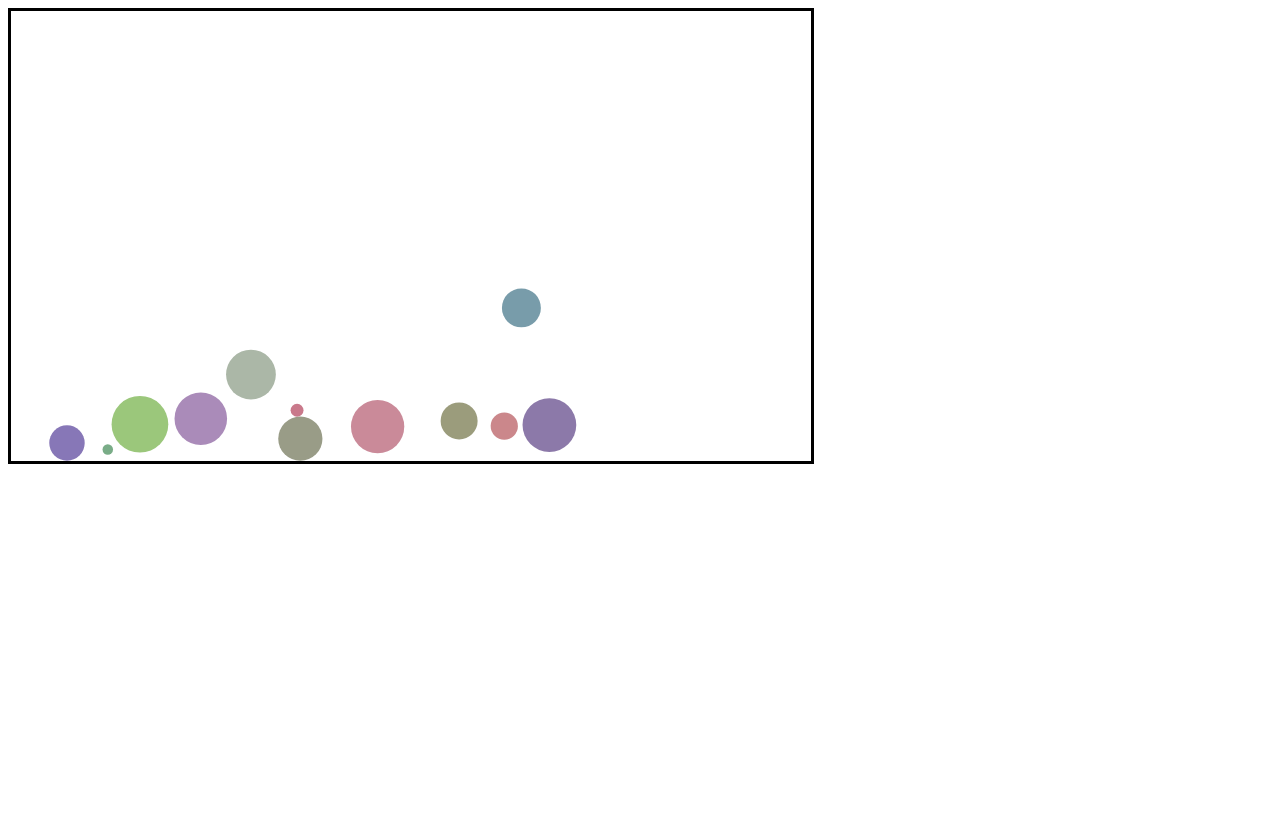
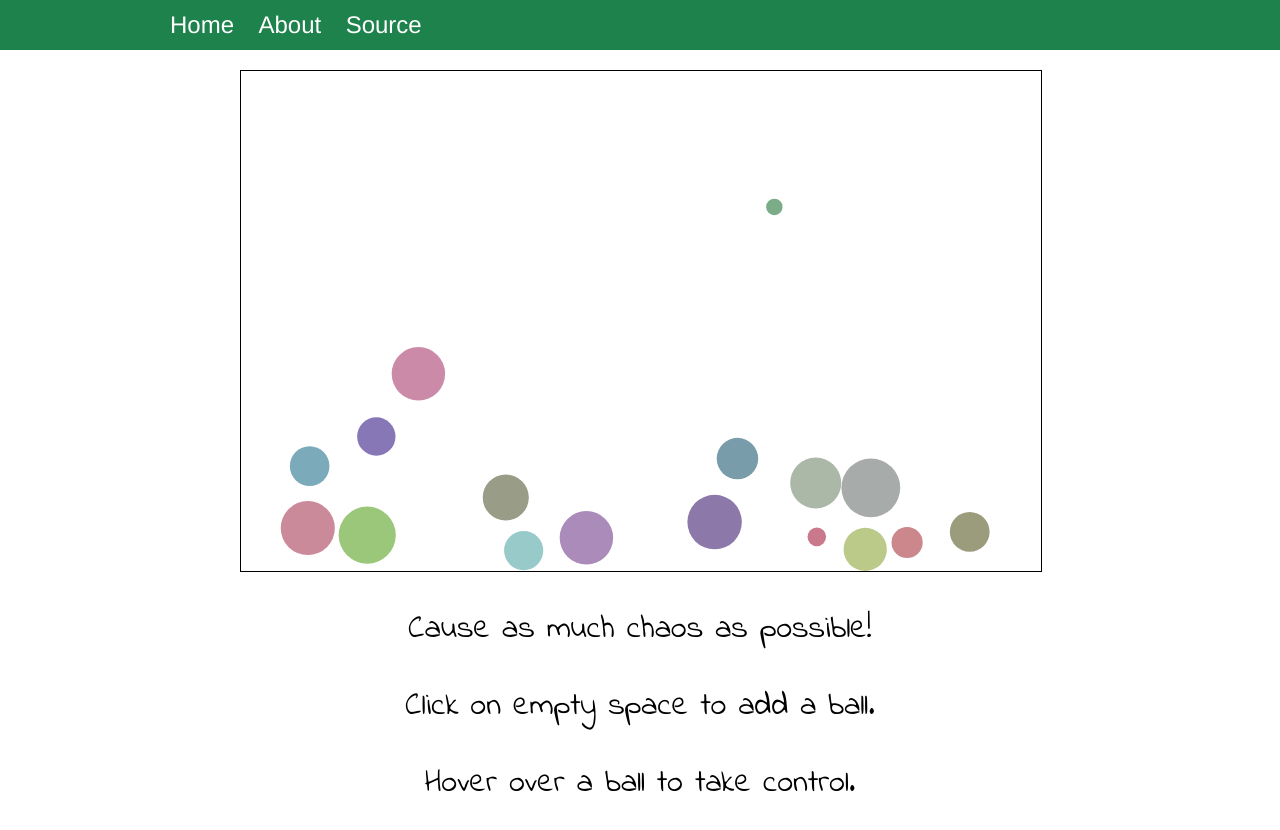
Before and after one commit to mdaugherty6/jphys, a website: page index.html in a window 1280 px wide. Before the commit the page ends 800 px from the top, so only its background shows below. Drawn offline with nearby package versions, Linux system fonts and the light colour scheme.

Commit message:
minor bugs

```diff
--- a/combinations.js
+++ /dev/null
@@ -1,31 +0,0 @@
-function k_combinations(set, k) {
-    var i, j, combs, head, tailcombs;
-
-    if (k > set.length || k <= 0) {
-        return [];
-    }
-
-    if (k == set.length) {
-        return [set];
-    }
-
-    if (k == 1) {
-        combs = [];
-        for (i = 0; i < set.length; i++) {
-            combs.push([set[i]]);
-        }
-        return combs;
-    }
-
-    // Assert {1 < k < set.length}
-
-    combs = [];
-    for (i = 0; i < set.length - k + 1; i++) {
-        head = set.slice(i, i+1);
-        tailcombs = k_combinations(set.slice(i + 1), k - 1);
-        for (j = 0; j < tailcombs.length; j++) {
-            combs.push(head.concat(tailcombs[j]));
-        }
-    }
-    return combs;
-}
--- a/index.html
+++ b/index.html
@@ -1,14 +1,39 @@
-<!DOCTYPE html>
+<!DOCTYPE HTML>
 <html>
-<head>
-	<title>
-		Canvas
-	</title>
-	<script src ="jquery.js"></script>
-	<script src = "jphys.js"></script>
-	<script src ="combinations.js"></script>
-</head>
+	<head>
+		<title>Test</title>
+		<script src = "jquery.js"></script>
+		<script src = "jphys.js"></script>
+		<link rel = "stylesheet" href="style.css">
+		<link rel="stylesheet" type="text/css" href="http://fonts.googleapis.com/css?family=Indie+Flower">
+	</head>
+
 	<body>
-		<canvas id ="canvas" style="border:solid"></canvas>
+	<nav class = "fixed-nav-bar">
+		<div class ="menu">
+			<ul class = "menu-items">
+				<li><a href="http://www.taylormath.com">Home</a></li>
+				<li><a href="#about">About</a></li>
+				<li><a href="https://github.com/mdaugherty6/jphys">Source</a></li>
+			</ul>
+		</div>
+	</nav>
+
+	<div class = "container">
+		<div class ="canvas">
+			<canvas id = "canvas"></canvas>
+		</div>
+
+		<div id = "about">
+			<p>Cause as much chaos as possible!</p>
+			<p>Click on empty space to add a ball.</p>
+			<p>Hover over a ball to take control.</p>
+
+		</div>
+	</div>
+
+
+	</div>
 	</body>
+
 </html>
--- a/jphys.js
+++ b/jphys.js
@@ -1,6 +1,6 @@
 $(document).ready(function() {
 	var W = 800,
-		H = 450
+		H = 500,
 		width = String(W)+"px",
 		height = String(H)+"px";
 
@@ -11,13 +11,13 @@ $(document).ready(function() {
 	var canvas = $("#canvas").get(0),
 	 	ctx = canvas.getContext('2d'),
 		t = 0,
-		frameinterval = 15,
-		num = 12,
-		gravity = .2,
-		bounce = -.8,
+		frameinterval = 10,
+		num = 17,
+		gravity = .1,
+		bounce = -.9,
 		floorfriction = .998,
 		// m_factor = 1.003,
-		radius_lower = 5,
+		radius_lower = 8,
 		radius_upper = 30,
 		radius_factor = radius_upper-radius_lower;
 		balls = null,
@@ -50,6 +50,7 @@ $(document).ready(function() {
 			// else mass = 2;
 			rad = radiustoMass();
 			balls.push(new Ball(canvas_x, canvas_y+Math.floor(rad['r']), rad['r'], 0,0,gravity, randomColor(),rad['m']));
+			return false;
 
 		}
 
@@ -71,7 +72,7 @@ $(document).ready(function() {
 						ball.vx = -v['x']*10;
 						ball.vy = -v['y']*10;
 						ball.g = 0;
-						if(!ball.hitTest(canvas_x,canvas_y)){
+						if(evt.type == 'mousemove'){
 						ball.g = gravity;
 						}
 						}
@@ -200,6 +201,7 @@ $(document).ready(function() {
 		for (var i =0; i <balls.length; i++){
 			ball = balls[i];
 			var ballbottom = ball.y + ball.radius,
+				balltop = ball.y - ball.radius,
 				ballleft = ball.x - ball.radius,
 				ballright = ball.x + ball.radius;
 
@@ -221,6 +223,11 @@ $(document).ready(function() {
 					ball.x = ball.radius;
 					ball.vx = -ball.vx;
 				}
+			}
+
+			else if (balltop < 0) {
+				ball.y = ball.radius;
+				ball.vy = -ball.vy;
 			}
 
 			else if (ballright > W) {
@@ -273,7 +280,7 @@ $(document).ready(function() {
 
 			var nv_norm = (v_norm*(m1-m2)+ov_norm*2*m2)/(ball.m+otherball.m),
 				nov_norm = (ov_norm*(m2-m1)+v_norm*2*m1)/(ball.m+otherball.m);
-				console.log(nv_norm, nov_norm);
+
 
 
 				if (distance < ballradius-1) {
@@ -317,13 +324,6 @@ $(document).ready(function() {
 			otherball.vy = new_oball_velocity_y;
 			}
 
-		if (Math.abs(dx) <1 && Math.abs(dy)<1) {
-			console.log('test')
-			// dx += 5;
-			// dy += 5;
-			}
-
-
 		}
 
 	function k_combinations(set, k) {
--- /dev/null
+++ b/style.css
@@ -0,0 +1,99 @@
+* {
+	margin: 0;
+	padding: 0;
+	border: 0;
+	}
+
+body {
+	background:#fff;
+	margin:0 0;
+	font-family:Helvetica;
+	size:2em;
+	}
+
+h1 {
+	margin: 0 0;
+	}
+
+p {
+	margin:0 0;
+	}
+ul {
+	list-style-type:disc;
+	}
+
+.fixed-nav-bar {
+  position: fixed;
+  top: 0;
+  left: 0;
+  z-index: 9999;
+  width: 100%;
+  height: 50px;
+  background-color: #1E824C;
+}
+
+.fixed-nav-bar li {
+	height:50px;
+	line-height:50px;
+	}
+
+.menu {
+	position:relative;
+	width: 100%;
+	max-width:960px;
+	margin:0 auto;
+}
+
+.menu a {
+	color:#ffffff;
+	font-family:Helvetica;
+	font-size:24px;
+	}
+
+.menu a:hover {
+	color:#efefef;
+	}
+.menu-items {
+	display:inline-block;
+	}
+
+.menu-items li{
+	display:inline-block;
+	margin-left:10px;
+	margin-right:10px;
+	}
+
+
+.menu-items a {
+	text-decoration:none;
+	}
+
+#about {
+	width:800px;
+	position:relative;
+	text-align:center;
+	margin:0 auto;
+	}
+
+#about p {
+	padding-top:30px;
+	font-size:2em;
+	font-family:'Indie Flower',cursive;
+	color:#2;
+}
+
+.container {
+padding: 70px 20px;
+max-width:960px;
+margin:0 auto;
+}
+
+.canvas {
+	width:800px;
+	position:relative;
+	margin:0 auto;
+}
+
+#canvas {
+border:1px solid;
+}
```
Also changed, not shown: 1 other file.
